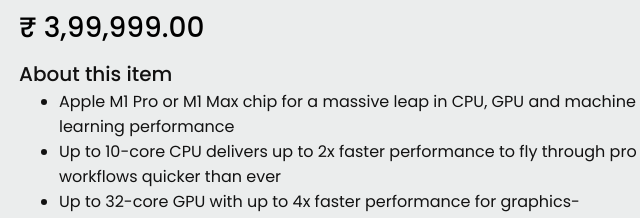
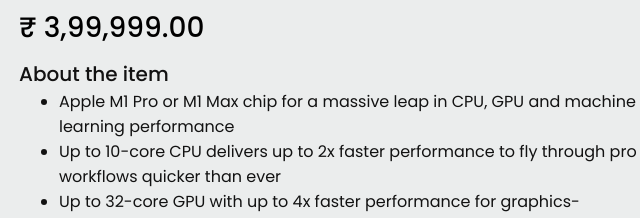
Before and after one commit to omrajsharma/acciojob-amazon-clone, a plain HTML site: page product.html in a window 1280 px wide. Shown: the part 287-505 px from the top of the page, 621-1261 px from the left. Drawn offline with Linux system fonts and the light colour scheme.

Commit message:
explaining changes in code on github

```diff
--- a/product.html
+++ b/product.html
@@ -55,7 +55,7 @@
                 <h1 class="product-title">2021 Apple MacBook Pro (16-inch//41.05 cm, Apple M1 Max chip with 10‑core CPU and 32‑core GPU, 32GB RAM, 1TB SSD) - Space Grey</h1>
                 <h3 class="product-price">₹ 3,99,999.00</h3>
                 <div class="product-about">
-                    <h4>About this item</h4>
+                    <h4>About the item</h4>
                     <ul>
                         <li>Apple M1 Pro or M1 Max chip for a massive leap in CPU, GPU and machine learning performance</li>
                         <li>Up to 10-core CPU delivers up to 2x faster performance to fly through pro workflows quicker than ever</li>
```
